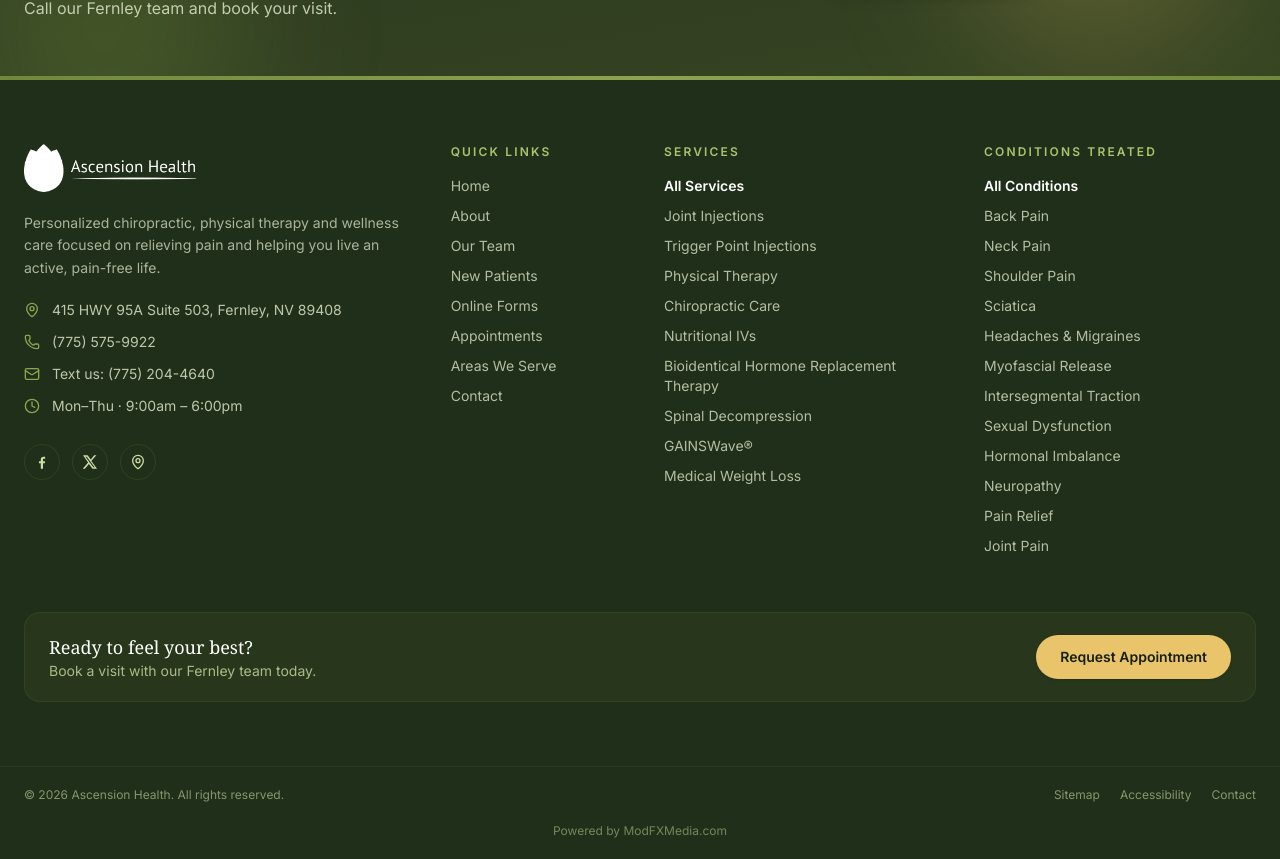
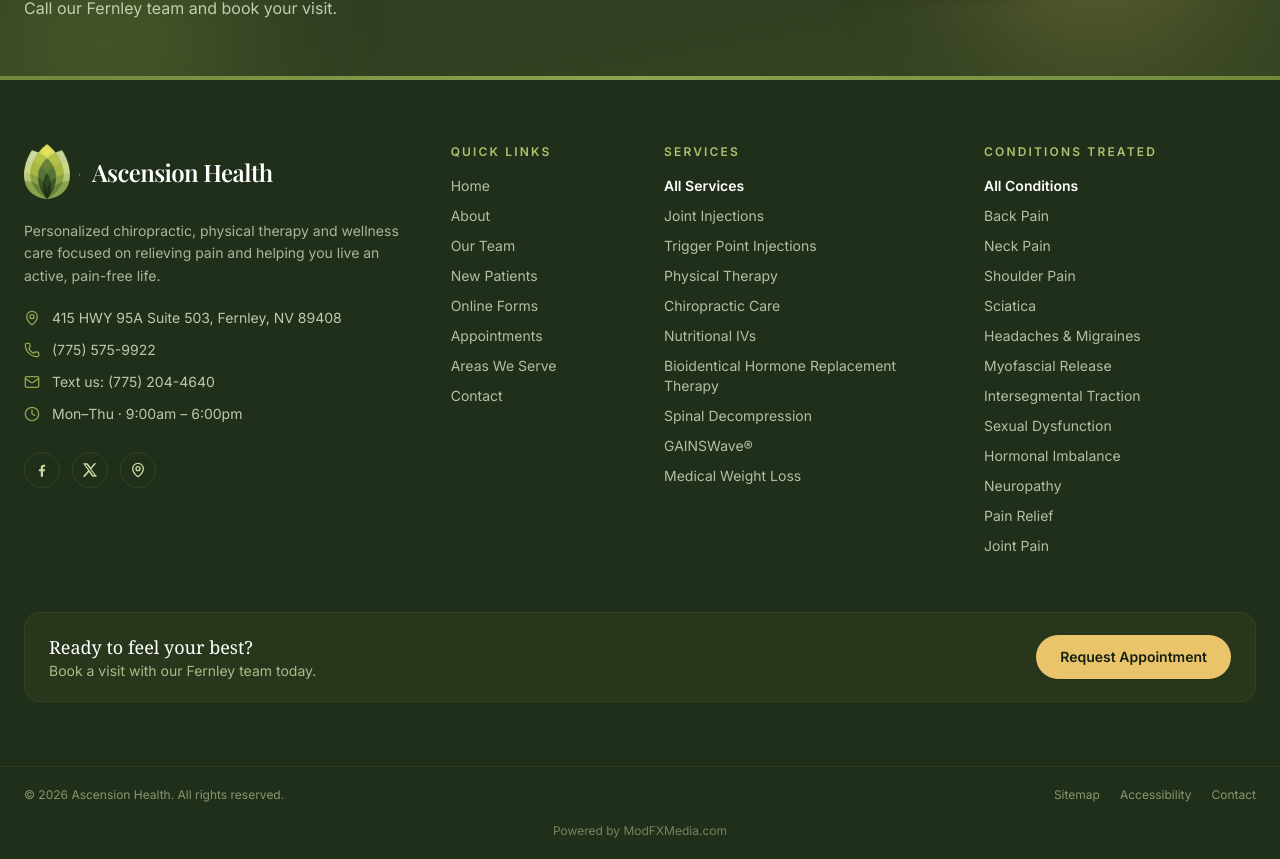
Before and after one commit to modfxmedia-ai/ascension-health, a Next.js app: page /appointments in a window 1280 px wide. Shown: the part 2494-3353 px from the top of the page. Built offline with nearby package versions, Linux system fonts and the light colour scheme; a web font is replaced by a local one.

Commit message:
footer logo fixes

```diff
--- a/components/Footer.tsx
+++ b/components/Footer.tsx
@@ -32,13 +32,23 @@
         <div className="grid gap-12 lg:grid-cols-12">
           {/* Brand + contact */}
           <div className="lg:col-span-4 space-y-5">
-            <Link href="/" className="inline-flex items-center">
-              <Image
-                src={logo}
-                alt="Ascension Health"
-                className="h-12 w-auto brightness-0 invert"
-                sizes="220px"
-              />
+            <Link
+              href="/"
+              className="inline-flex items-center gap-3"
+              aria-label="Ascension Health — Home"
+            >
+              <span className="relative block h-14 w-14 shrink-0 overflow-hidden">
+                <Image
+                  src={logo}
+                  alt=""
+                  quality={95}
+                  className="h-full w-auto max-w-none object-left object-contain"
+                  sizes="56px"
+                />
+              </span>
+              <span className="font-display text-2xl font-semibold tracking-tight text-white">
+                Ascension Health
+              </span>
             </Link>
 
             <p className="text-sm leading-relaxed text-brand-100/70 max-w-sm">
```
